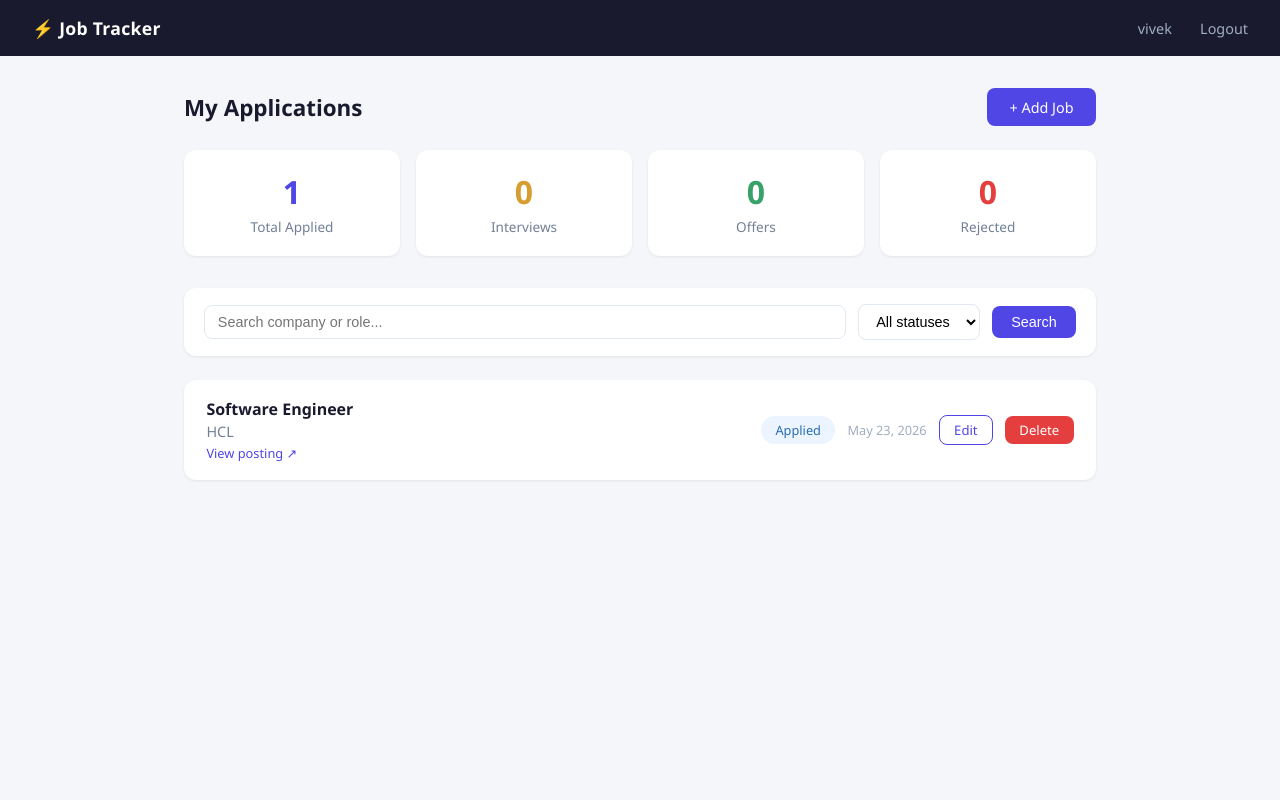
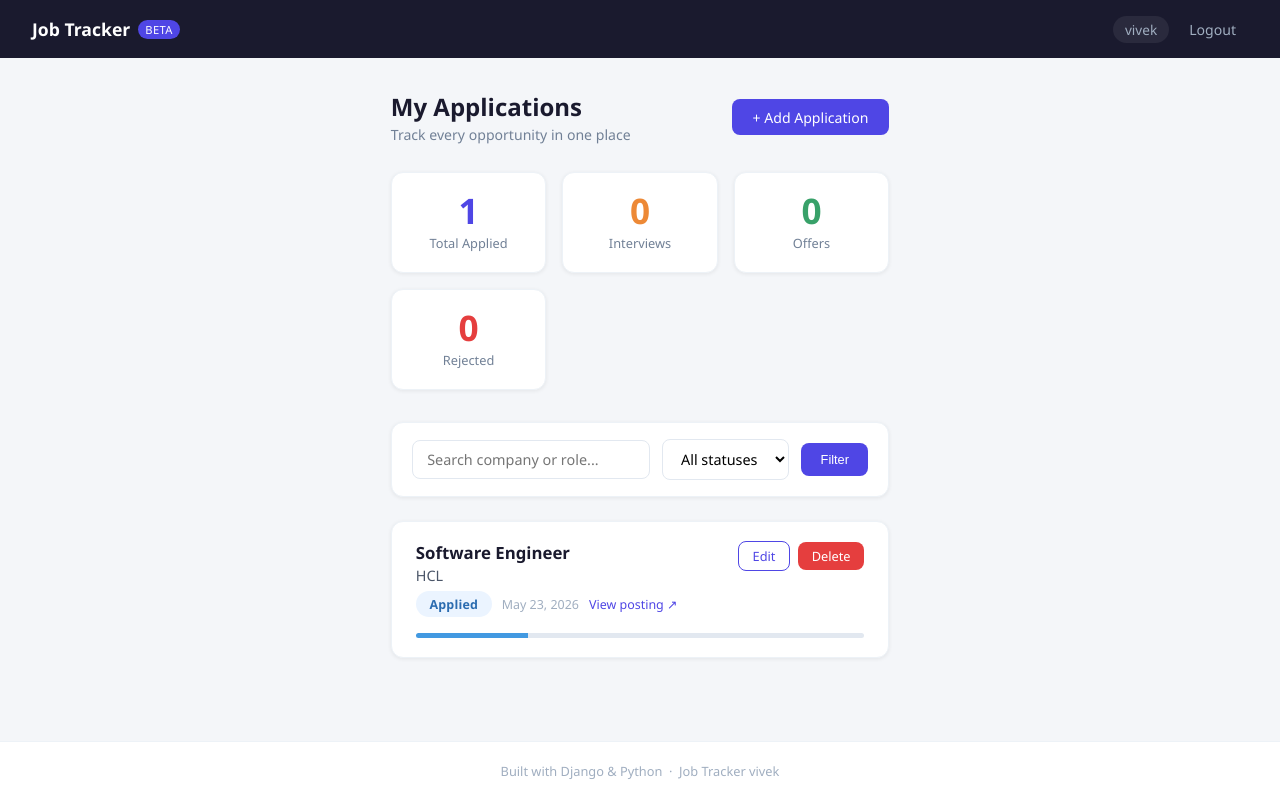
Before and after one commit to vivekmekala03/job-tracker, a Django app: page / in a window 1280 px wide. Run offline with Django 5.2, Linux system fonts and the light colour scheme; a user stored in the database is signed in; data comes from the database, SQL or seed files in the repository.

Commit message:
Phase 4: polished UI, progress pipeline bar, improved dashboard

```diff
--- a/jobs/templates/jobs/base.html
+++ b/jobs/templates/jobs/base.html
@@ -12,85 +12,175 @@
       background: #f4f6f9;
       color: #1a1a2e;
       min-height: 100vh;
+      display: flex;
+      flex-direction: column;
     }
 
+    /* NAV */
     nav {
       background: #1a1a2e;
       padding: 0 2rem;
-      height: 56px;
+      height: 58px;
       display: flex;
       align-items: center;
       justify-content: space-between;
+      position: sticky;
+      top: 0;
+      z-index: 100;
     }
 
     nav .brand {
       color: #fff;
-      font-weight: 600;
+      font-weight: 700;
       font-size: 1.1rem;
       text-decoration: none;
+      display: flex;
+      align-items: center;
+      gap: 8px;
+    }
+
+    nav .brand span {
+      background: #4f46e5;
+      color: #fff;
+      font-size: 0.7rem;
+      padding: 2px 7px;
+      border-radius: 20px;
+      font-weight: 500;
       letter-spacing: 0.3px;
+    }
+
+    nav .nav-links { display: flex; align-items: center; gap: 0.5rem; }
+
+    nav .nav-links .user-chip {
+      color: #a0aec0;
+      font-size: 0.85rem;
+      background: rgba(255,255,255,0.07);
+      padding: 4px 12px;
+      border-radius: 20px;
     }
 
     nav .nav-links a {
       color: #a0aec0;
       text-decoration: none;
-      margin-left: 1.5rem;
-      font-size: 0.9rem;
-      transition: color 0.2s;
+      font-size: 0.88rem;
+      padding: 5px 12px;
+      border-radius: 6px;
+      transition: background 0.2s, color 0.2s;
     }
 
-    nav .nav-links a:hover { color: #fff; }
+    nav .nav-links a:hover { background: rgba(255,255,255,0.1); color: #fff; }
 
+    /* LAYOUT */
     .container {
-      max-width: 960px;
+      max-width: 980px;
       margin: 0 auto;
       padding: 2rem 1.5rem;
+      flex: 1;
     }
 
+    /* MESSAGES */
     .messages { list-style: none; margin-bottom: 1.25rem; }
-
     .messages li {
       padding: 0.75rem 1rem;
       border-radius: 8px;
       font-size: 0.9rem;
       margin-bottom: 0.5rem;
+      display: flex;
+      align-items: center;
+      gap: 8px;
     }
+    .messages .success { background: #d4edda; color: #155724; border-left: 4px solid #38a169; }
+    .messages .error   { background: #f8d7da; color: #721c24; border-left: 4px solid #e53e3e; }
 
-    .messages .success { background: #d4edda; color: #155724; }
-    .messages .error   { background: #f8d7da; color: #721c24; }
-
+    /* CARDS */
     .card {
       background: #fff;
       border-radius: 12px;
-      padding: 2rem;
-      box-shadow: 0 1px 3px rgba(0,0,0,0.08);
+      padding: 1.5rem;
+      box-shadow: 0 1px 4px rgba(0,0,0,0.07);
+      border: 1px solid #edf2f7;
     }
 
+    /* BUTTONS */
     .btn {
       display: inline-block;
-      padding: 0.6rem 1.4rem;
+      padding: 0.55rem 1.3rem;
       border-radius: 8px;
-      font-size: 0.9rem;
+      font-size: 0.88rem;
       font-weight: 500;
       cursor: pointer;
       border: none;
       text-decoration: none;
-      transition: opacity 0.2s;
+      transition: transform 0.15s, opacity 0.15s;
     }
-
-    .btn:hover { opacity: 0.88; }
+    .btn:hover { opacity: 0.88; transform: translateY(-1px); }
+    .btn:active { transform: translateY(0); }
     .btn-primary { background: #4f46e5; color: #fff; }
     .btn-danger  { background: #e53e3e; color: #fff; }
     .btn-ghost   { background: transparent; color: #4f46e5; border: 1.5px solid #4f46e5; }
+    .btn-sm      { padding: 0.3rem 0.85rem; font-size: 0.8rem; }
+
+    /* PROGRESS PIPELINE */
+    .pipeline {
+      display: flex;
+      align-items: center;
+      gap: 0;
+      margin: 0.5rem 0 0;
+    }
+    .pipeline-step {
+      flex: 1;
+      height: 5px;
+      background: #e2e8f0;
+      transition: background 0.3s;
+    }
+    .pipeline-step:first-child { border-radius: 4px 0 0 4px; }
+    .pipeline-step:last-child  { border-radius: 0 4px 4px 0; }
+    .pipeline-step.active-applied    { background: #4299e1; }
+    .pipeline-step.active-screening  { background: #ecc94b; }
+    .pipeline-step.active-interview  { background: #ed8936; }
+    .pipeline-step.active-offer      { background: #48bb78; }
+    .pipeline-step.active-rejected   { background: #fc8181; }
+
+    /* STATUS BADGES */
+    .badge {
+      padding: 0.28rem 0.85rem;
+      border-radius: 20px;
+      font-size: 0.78rem;
+      font-weight: 600;
+      letter-spacing: 0.2px;
+    }
+    .badge-applied    { background: #ebf4ff; color: #2b6cb0; }
+    .badge-screening  { background: #fefcbf; color: #744210; }
+    .badge-interview  { background: #fef3c7; color: #92400e; }
+    .badge-offer      { background: #f0fff4; color: #276749; }
+    .badge-rejected   { background: #fff5f5; color: #9b2c2c; }
+
+    /* FOOTER */
+    footer {
+      text-align: center;
+      padding: 1.25rem;
+      font-size: 0.8rem;
+      color: #a0aec0;
+      border-top: 1px solid #edf2f7;
+      background: #fff;
+    }
+
+    /* RESPONSIVE */
+    @media (max-width: 600px) {
+      nav { padding: 0 1rem; }
+      .container { padding: 1.25rem 1rem; }
+    }
   </style>
 </head>
 <body>
 
 <nav>
-  <a class="brand" href="{% url 'dashboard' %}">⚡ Job Tracker</a>
+  <a class="brand" href="{% url 'dashboard' %}">
+    Job Tracker <span>BETA</span>
+  </a>
   <div class="nav-links">
     {% if user.is_authenticated %}
-      <span style="color:#a0aec0;font-size:0.9rem">{{ user.username }}</span>
+      <span class="user-chip">{{ user.username }}</span>
       <a href="{% url 'logout' %}">Logout</a>
     {% else %}
       <a href="{% url 'login' %}">Login</a>
@@ -111,5 +201,9 @@
   {% block content %}{% endblock %}
 </div>
 
+<footer>
+  Built with Django &amp; Python &nbsp;·&nbsp; Job Tracker {{ user.username }}
+</footer>
+
 </body>
 </html>
--- a/jobs/templates/jobs/dashboard.html
+++ b/jobs/templates/jobs/dashboard.html
@@ -1,103 +1,120 @@
 {% extends 'jobs/base.html' %}
 {% block content %}
 
-<div style="display:flex;justify-content:space-between;align-items:center;margin-bottom:1.5rem;">
-  <h2 style="font-size:1.4rem;">My Applications</h2>
-  <a href="{% url 'add_job' %}" class="btn btn-primary">+ Add Job</a>
+<!-- Header row -->
+<div style="display:flex;justify-content:space-between;align-items:center;margin-bottom:1.75rem;flex-wrap:wrap;gap:1rem;">
+  <div>
+    <h2 style="font-size:1.5rem;font-weight:700;">My Applications</h2>
+    <p style="color:#718096;font-size:0.88rem;margin-top:2px;">Track every opportunity in one place</p>
+  </div>
+  <a href="{% url 'add_job' %}" class="btn btn-primary">+ Add Application</a>
 </div>
 
-<!-- Stats cards -->
-<div style="display:grid;grid-template-columns:repeat(auto-fit,minmax(150px,1fr));gap:1rem;margin-bottom:2rem;">
-  <div class="card" style="text-align:center;padding:1.25rem;">
-    <div style="font-size:2rem;font-weight:700;color:#4f46e5;">{{ total }}</div>
-    <div style="font-size:0.85rem;color:#718096;margin-top:4px;">Total Applied</div>
+<!-- Stats -->
+<div style="display:grid;grid-template-columns:repeat(auto-fit,minmax(140px,1fr));gap:1rem;margin-bottom:2rem;">
+
+  <div class="card" style="text-align:center;padding:1.25rem 1rem;">
+    <div style="font-size:2.2rem;font-weight:700;color:#4f46e5;line-height:1;">{{ total }}</div>
+    <div style="font-size:0.8rem;color:#718096;margin-top:6px;font-weight:500;">Total Applied</div>
   </div>
-  <div class="card" style="text-align:center;padding:1.25rem;">
-    <div style="font-size:2rem;font-weight:700;color:#d69e2e;">{{ interviews }}</div>
-    <div style="font-size:0.85rem;color:#718096;margin-top:4px;">Interviews</div>
+
+  <div class="card" style="text-align:center;padding:1.25rem 1rem;">
+    <div style="font-size:2.2rem;font-weight:700;color:#ed8936;line-height:1;">{{ interviews }}</div>
+    <div style="font-size:0.8rem;color:#718096;margin-top:6px;font-weight:500;">Interviews</div>
   </div>
-  <div class="card" style="text-align:center;padding:1.25rem;">
-    <div style="font-size:2rem;font-weight:700;color:#38a169;">{{ offers }}</div>
-    <div style="font-size:0.85rem;color:#718096;margin-top:4px;">Offers</div>
+
+  <div class="card" style="text-align:center;padding:1.25rem 1rem;">
+    <div style="font-size:2.2rem;font-weight:700;color:#38a169;line-height:1;">{{ offers }}</div>
+    <div style="font-size:0.8rem;color:#718096;margin-top:6px;font-weight:500;">Offers</div>
   </div>
-  <div class="card" style="text-align:center;padding:1.25rem;">
-    <div style="font-size:2rem;font-weight:700;color:#e53e3e;">{{ rejected }}</div>
-    <div style="font-size:0.85rem;color:#718096;margin-top:4px;">Rejected</div>
+
+  <div class="card" style="text-align:center;padding:1.25rem 1rem;">
+    <div style="font-size:2.2rem;font-weight:700;color:#e53e3e;line-height:1;">{{ rejected }}</div>
+    <div style="font-size:0.8rem;color:#718096;margin-top:6px;font-weight:500;">Rejected</div>
   </div>
+
 </div>
 
-<!-- Search and filter -->
+<!-- Search & filter -->
 <div class="card" style="margin-bottom:1.5rem;padding:1rem 1.25rem;">
   <form method="GET" style="display:flex;gap:0.75rem;flex-wrap:wrap;align-items:center;">
-    <input type="text" name="q" value="{{ query }}" placeholder="Search company or role..."
-      style="flex:1;min-width:180px;padding:0.5rem 0.8rem;border:1.5px solid #e2e8f0;border-radius:8px;font-size:0.9rem;outline:none;">
+    <input type="text" name="q" value="{{ query }}"
+      placeholder="Search company or role..."
+      style="flex:1;min-width:180px;padding:0.55rem 0.9rem;border:1.5px solid #e2e8f0;border-radius:8px;font-size:0.9rem;outline:none;font-family:inherit;">
 
     <select name="status"
-      style="padding:0.5rem 0.8rem;border:1.5px solid #e2e8f0;border-radius:8px;font-size:0.9rem;outline:none;background:#fff;">
+      style="padding:0.55rem 0.9rem;border:1.5px solid #e2e8f0;border-radius:8px;font-size:0.9rem;outline:none;background:#fff;font-family:inherit;">
       <option value="">All statuses</option>
       {% for value, label in status_choices %}
         <option value="{{ value }}" {% if status_filter == value %}selected{% endif %}>{{ label }}</option>
       {% endfor %}
     </select>
 
-    <button type="submit" class="btn btn-primary" style="padding:0.5rem 1.2rem;">Search</button>
+    <button type="submit" class="btn btn-primary btn-sm" style="padding:0.55rem 1.2rem;">Filter</button>
     {% if query or status_filter %}
-      <a href="{% url 'dashboard' %}" class="btn btn-ghost" style="padding:0.5rem 1rem;">Clear</a>
+      <a href="{% url 'dashboard' %}" class="btn btn-ghost btn-sm" style="padding:0.55rem 1rem;">✕ Clear</a>
     {% endif %}
   </form>
 </div>
 
-<!-- Job list -->
+<!-- Job cards -->
 {% if jobs %}
-  <div style="display:flex;flex-direction:column;gap:0.75rem;">
+  <div style="display:flex;flex-direction:column;gap:0.85rem;">
     {% for job in jobs %}
-    <div class="card" style="padding:1.1rem 1.4rem;display:flex;justify-content:space-between;align-items:center;flex-wrap:wrap;gap:0.75rem;">
+    <div class="card" style="padding:1.2rem 1.5rem;">
 
-      <div>
-        <div style="font-weight:600;font-size:1rem;">{{ job.role }}</div>
-        <div style="color:#718096;font-size:0.9rem;margin-top:2px;">{{ job.company }}</div>
-        {% if job.job_url %}
-          <a href="{{ job.job_url }}" target="_blank"
-            style="font-size:0.8rem;color:#4f46e5;text-decoration:none;">View posting ↗</a>
-        {% endif %}
+      <div style="display:flex;justify-content:space-between;align-items:flex-start;flex-wrap:wrap;gap:0.75rem;">
+
+        <!-- Left: info -->
+        <div style="flex:1;min-width:200px;">
+          <div style="font-weight:600;font-size:1.05rem;">{{ job.role }}</div>
+          <div style="color:#4a5568;font-size:0.9rem;margin-top:2px;">{{ job.company }}</div>
+          <div style="margin-top:6px;display:flex;align-items:center;gap:10px;flex-wrap:wrap;">
+            <span class="badge badge-{{ job.status }}">{{ job.get_status_display }}</span>
+            <span style="font-size:0.78rem;color:#a0aec0;">{{ job.date_applied }}</span>
+            {% if job.job_url %}
+              <a href="{{ job.job_url }}" target="_blank"
+                style="font-size:0.78rem;color:#4f46e5;text-decoration:none;">View posting ↗</a>
+            {% endif %}
+          </div>
+        </div>
+
+        <!-- Right: actions -->
+        <div style="display:flex;gap:0.5rem;align-items:center;">
+          <a href="{% url 'edit_job' job.pk %}" class="btn btn-ghost btn-sm">Edit</a>
+          <a href="{% url 'delete_job' job.pk %}" class="btn btn-danger btn-sm">Delete</a>
+        </div>
+
       </div>
 
-      <div style="display:flex;align-items:center;gap:0.75rem;flex-wrap:wrap;">
-        <!-- Status badge -->
-        <span style="
-          padding:0.3rem 0.9rem;
-          border-radius:20px;
-          font-size:0.8rem;
-          font-weight:500;
-          {% if job.status == 'applied' %}background:#ebf4ff;color:#2b6cb0;
-          {% elif job.status == 'screening' %}background:#fefcbf;color:#744210;
-          {% elif job.status == 'interview' %}background:#fef3c7;color:#92400e;
-          {% elif job.status == 'offer' %}background:#f0fff4;color:#276749;
-          {% elif job.status == 'rejected' %}background:#fff5f5;color:#9b2c2c;
-          {% endif %}
-        ">{{ job.get_status_display }}</span>
-
-        <span style="font-size:0.8rem;color:#a0aec0;">{{ job.date_applied }}</span>
-
-        <a href="{% url 'edit_job' job.pk %}" class="btn btn-ghost"
-          style="padding:0.3rem 0.9rem;font-size:0.82rem;">Edit</a>
-
-        <a href="{% url 'delete_job' job.pk %}" class="btn btn-danger"
-          style="padding:0.3rem 0.9rem;font-size:0.82rem;">Delete</a>
+      <!-- Progress pipeline bar -->
+      <div class="pipeline" style="margin-top:1rem;">
+        <div class="pipeline-step {% if job.status == 'applied' or job.status == 'screening' or job.status == 'interview' or job.status == 'offer' %}active-{{ job.status }}{% endif %}"></div>
+        <div class="pipeline-step {% if job.status == 'screening' or job.status == 'interview' or job.status == 'offer' %}active-{{ job.status }}{% endif %}"></div>
+        <div class="pipeline-step {% if job.status == 'interview' or job.status == 'offer' %}active-{{ job.status }}{% endif %}"></div>
+        <div class="pipeline-step {% if job.status == 'offer' %}active-offer{% endif %}"></div>
       </div>
+      {% if job.notes %}
+        <div style="margin-top:0.75rem;font-size:0.82rem;color:#718096;border-top:1px solid #f0f0f0;padding-top:0.6rem;">
+          {{ job.notes }}
+        </div>
+      {% endif %}
 
     </div>
     {% endfor %}
   </div>
 
 {% else %}
-  <div class="card" style="text-align:center;padding:3rem;color:#718096;">
+  <div class="card" style="text-align:center;padding:3.5rem 2rem;color:#718096;">
     {% if query or status_filter %}
-      <p>No jobs match your search.</p>
-      <a href="{% url 'dashboard' %}" style="color:#4f46e5;">Clear filters</a>
+      <div style="font-size:2rem;margin-bottom:0.75rem;">🔍</div>
+      <p style="margin-bottom:1rem;">No jobs match your search.</p>
+      <a href="{% url 'dashboard' %}" class="btn btn-ghost">Clear filters</a>
     {% else %}
-      <p style="font-size:1rem;margin-bottom:1rem;">No applications yet.</p>
-      <a href="{% url 'add_job' %}" class="btn btn-primary">Add your first job</a>
+      <div style="font-size:2.5rem;margin-bottom:0.75rem;">📋</div>
+      <p style="font-size:1rem;margin-bottom:1.25rem;font-weight:500;">No applications yet</p>
+      <p style="font-size:0.88rem;margin-bottom:1.5rem;">Start tracking your job search today.</p>
+      <a href="{% url 'add_job' %}" class="btn btn-primary">Add your first application</a>
     {% endif %}
   </div>
 {% endif %}
```
